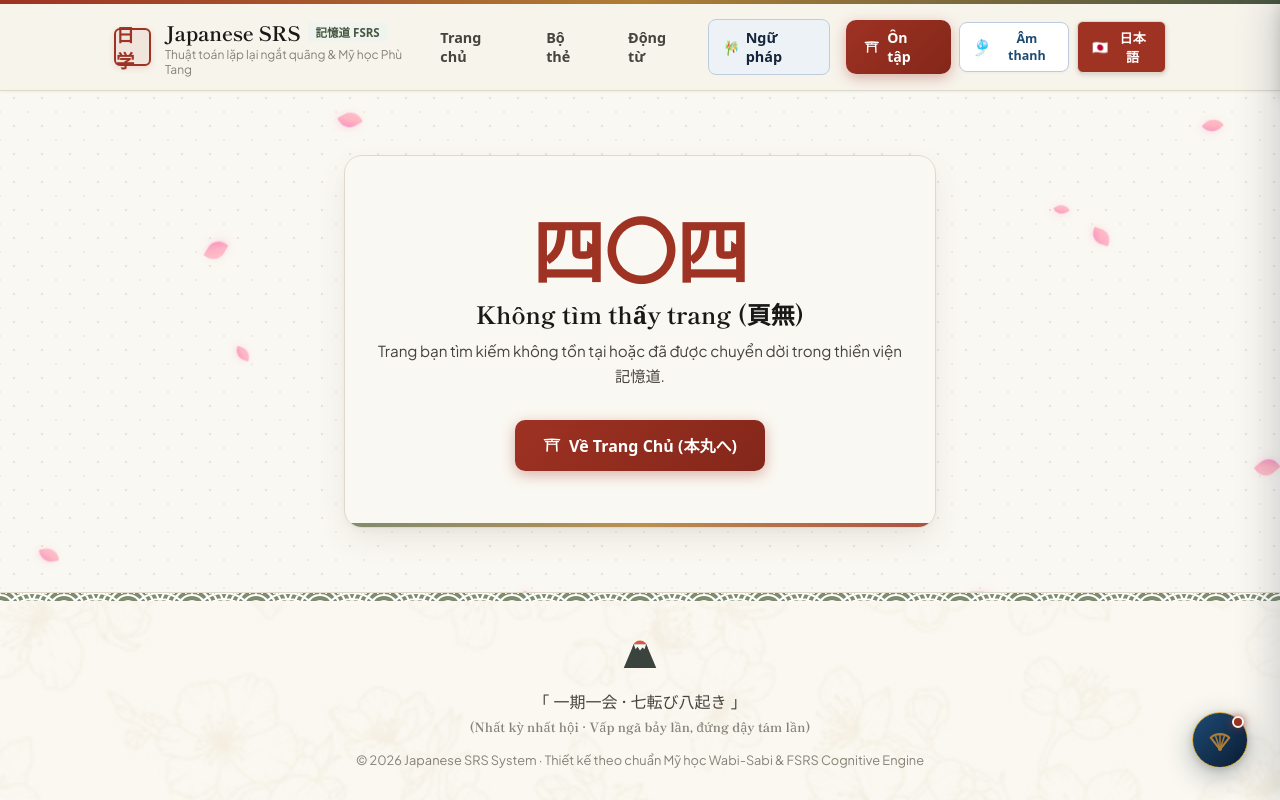
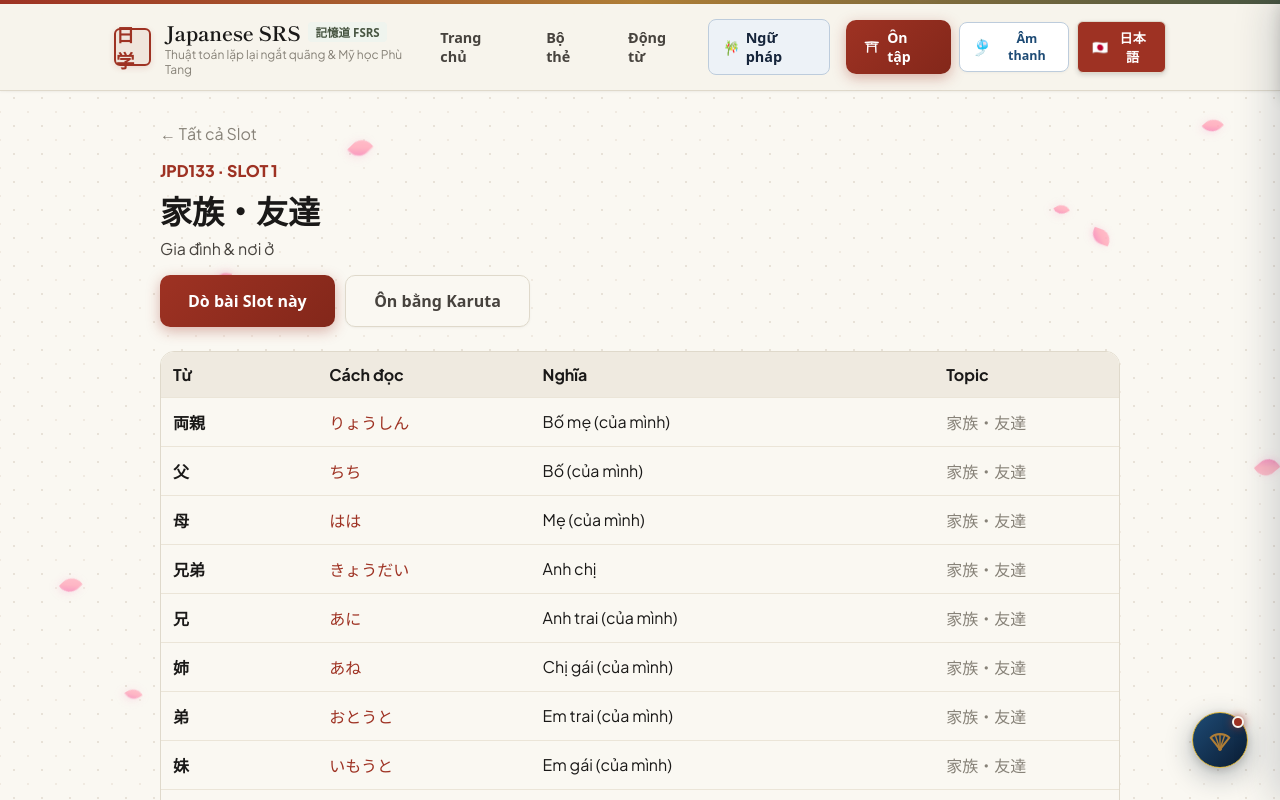
Before and after one commit to egbertbritannia-cpu/japanese-srs-system, a Next.js app: page /curriculum/jpd133/1 in a window 1280 px wide. Before the commit this address had no page. Shown: the top 800 px of the page. Built offline with nearby package versions, Linux system fonts and the light colour scheme; a web font is replaced by a local one.

Commit message:
recovery(routes): restore reviewable JPD133 and media destinations

```diff
--- /dev/null
+++ b/src/app/curriculum/jpd133/[slot]/page.tsx
@@ -0,0 +1,66 @@
+import Link from 'next/link';
+import { notFound } from 'next/navigation';
+import { getJPD133Slot } from '@/core/curriculum/jpd133-manifest';
+
+export default async function JPD133SlotPage({
+  params,
+}: {
+  params: Promise<{ slot: string }>;
+}) {
+  const { slot: slotParam } = await params;
+  const slot = getJPD133Slot(slotParam);
+  if (!slot) notFound();
+
+  return (
+    <main style={{ maxWidth: '1000px', margin: '2rem auto', padding: '0 1.25rem 5rem' }}>
+      <Link href="/curriculum/jpd133" style={{ color: 'var(--sumi-faded)', textDecoration: 'none' }}>
+        ← Tất cả Slot
+      </Link>
+
+      <header style={{ margin: '1rem 0 1.5rem' }}>
+        <div style={{ color: 'var(--bengara-red)', fontWeight: 800 }}>JPD133 · SLOT {slot.slotNumber}</div>
+        <h1 style={{ fontFamily: 'var(--font-mincho)', marginTop: '0.35rem' }}>{slot.titleJa}</h1>
+        <p style={{ color: 'var(--sumi-charcoal)', marginTop: '0.35rem' }}>{slot.titleVn}</p>
+        <div style={{ display: 'flex', gap: '0.65rem', flexWrap: 'wrap', marginTop: '1rem' }}>
+          <Link
+            href={`/review?curriculum=jpd133&slot=${slot.slotNumber}&mode=dobai`}
+            className="btn-torii"
+            style={{ textDecoration: 'none' }}
+          >
+            Dò bài Slot này
+          </Link>
+          <Link
+            href={`/review?curriculum=jpd133&slot=${slot.slotNumber}&mode=karuta`}
+            className="btn-washi"
+            style={{ textDecoration: 'none' }}
+          >
+            Ôn bằng Karuta
+          </Link>
+        </div>
+      </header>
+
+      <div style={{ overflowX: 'auto', border: '1px solid var(--washi-border)', borderRadius: '14px' }}>
+        <table style={{ width: '100%', borderCollapse: 'collapse', background: 'var(--washi-surface)' }}>
+          <thead>
+            <tr style={{ background: 'var(--washi-deep)', textAlign: 'left' }}>
+              <th style={{ padding: '0.75rem' }}>Từ</th>
+              <th style={{ padding: '0.75rem' }}>Cách đọc</th>
+              <th style={{ padding: '0.75rem' }}>Nghĩa</th>
+              <th style={{ padding: '0.75rem' }}>Topic</th>
+            </tr>
+          </thead>
+          <tbody>
+            {slot.vocabularyList.map((item) => (
+              <tr key={item.id} style={{ borderTop: '1px solid var(--washi-border-soft)' }}>
+                <td style={{ padding: '0.75rem', fontFamily: 'var(--font-mincho)', fontWeight: 800 }}>{item.kanji}</td>
+                <td style={{ padding: '0.75rem', color: 'var(--bengara-red)' }}>{item.reading || '—'}</td>
+                <td style={{ padding: '0.75rem' }}>{item.vietnameseMeaning}</td>
+                <td style={{ padding: '0.75rem', color: 'var(--sumi-faded)' }}>{item.topic || '—'}</td>
+              </tr>
+            ))}
+          </tbody>
+        </table>
+      </div>
+    </main>
+  );
+}
```
